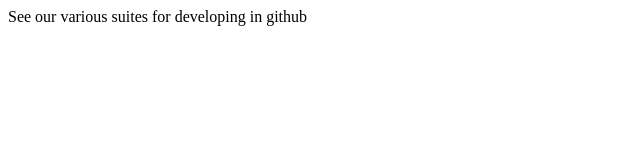
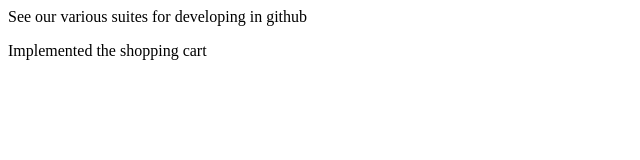
Before and after one commit to matic10/scm, a plain HTML site: page shopping.html in a window 1280 px wide. Shown: the whole page, without its empty margins (0-640 px from the left). Drawn offline with Linux system fonts and the light colour scheme.

Commit message:
implemented the shopping cart

```diff
--- a/shopping.html
+++ b/shopping.html
@@ -2,5 +2,8 @@
 <head><title>Developer Packs</title></head>
 <body>
 <h7>See our various suites for developing in github</h7>
+<p>
+Implemented the shopping cart
+</p>
 </body>
 </html>
```
